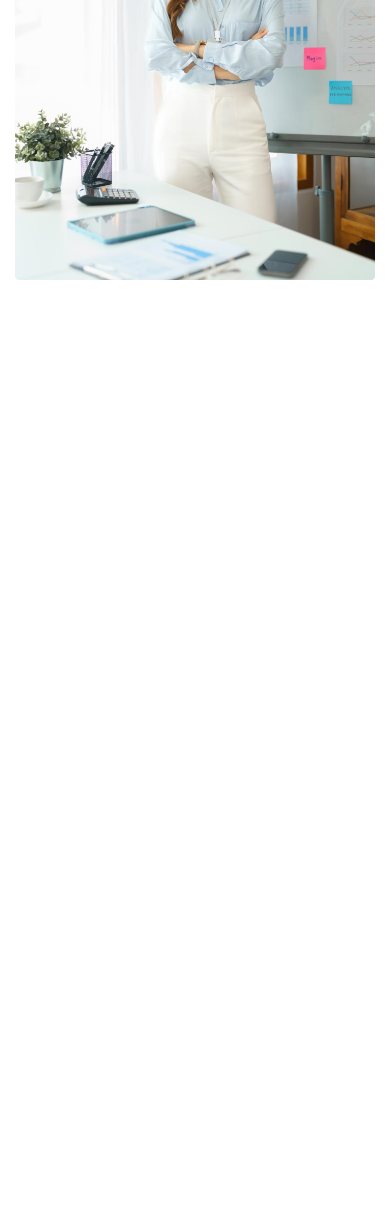
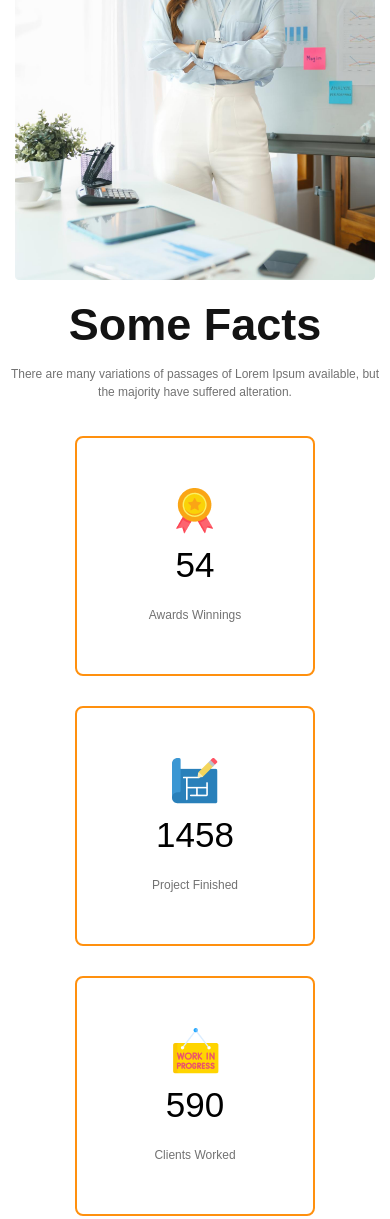
Before and after one commit to rakibsarowar/g3-architects-website, a plain HTML site: page index.html in a window 390 px wide. Shown: the part 4175-5394 px from the top of the page. Before the commit the page ends 4475 px from the top, so only its background shows below. Drawn offline with Linux system fonts and the light colour scheme.

Commit message:
adding section-3 responsive style

```diff
--- a/index.html
+++ b/index.html
@@ -109,7 +109,7 @@
 
         <!----------------------------------Section 03 Start -->
 
-        <section class="container section-3 hide">
+        <section class="container section-3">
             <div class="section-title">
                 <h2 class="section-title">Some Facts</h2>
             </div>
--- a/style.css
+++ b/style.css
@@ -398,7 +398,7 @@ li>a {
         padding: 15px 15px;
     }
 
-    /*------------ section-1 area responsive style */
+    /*------------ section-1 responsive style */
     .section-1, .section-2 {
         flex-direction: column;
         margin: 20px auto;
@@ -424,6 +424,8 @@ li>a {
         margin: 0 auto;
         padding: 20px;
     }
+
+      /*------------ section-2 responsive style */
     .section-title-container, .section-2-text{
         padding:0 20px;
     }
@@ -457,6 +459,15 @@ li>a {
         padding: 0 15px;
     }
 
+    /*------------ section-3 responsive style */
+    .other-information-container{
+        flex-direction: column;
+        align-items: center;
+    }
+    .box{
+        margin: 15px 0;
+    }
+
 
 
 
```
